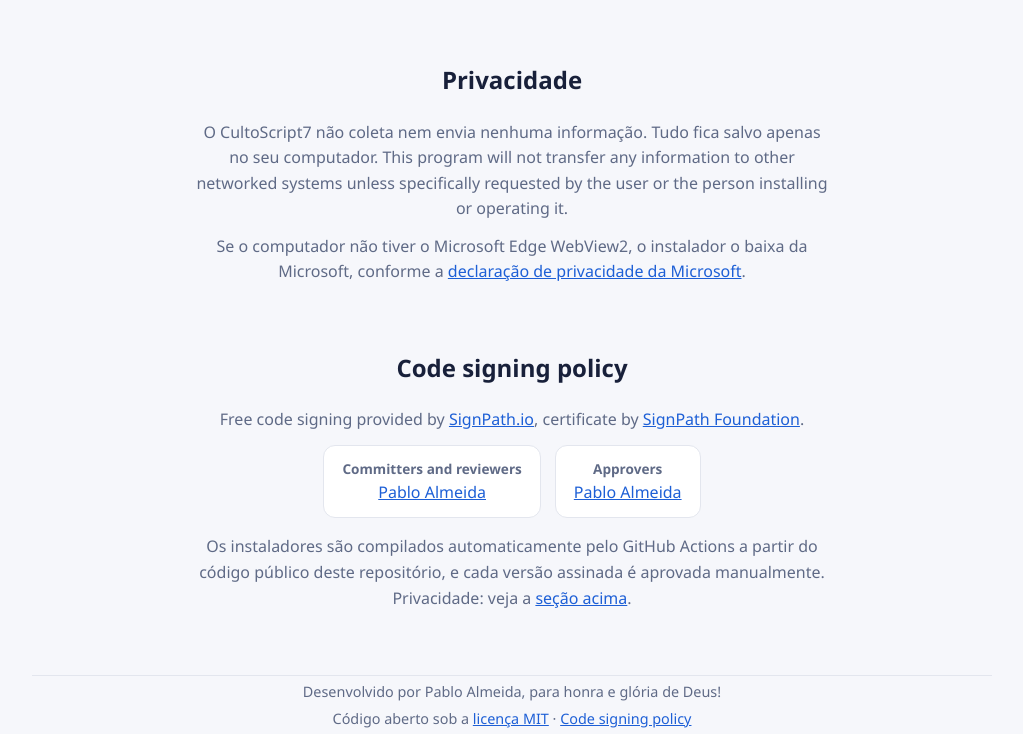
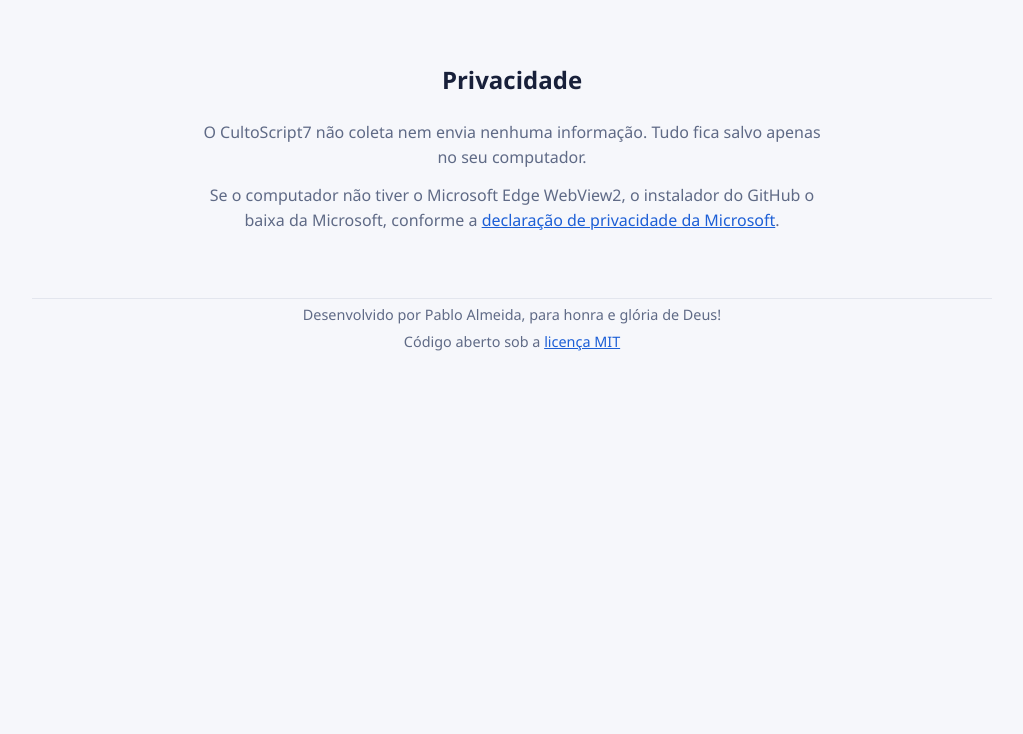
Before and after one commit to pablomalmeida777/CultoScript7, a plain HTML site: page docs/index.html in a window 1280 px wide. Shown: the part 2996-3730 px from the top of the page, without its empty margins (128-1151 px from the left). After the commit the page ends 3353 px from the top, so only its background shows below. Drawn offline with Linux system fonts and the light colour scheme.

Commit message:
Add files via upload

```diff
--- a/docs/index.html
+++ b/docs/index.html
@@ -194,9 +194,6 @@
     .faq summary { cursor: pointer; font-weight: 600; }
     .faq p { margin: 10px 0 0; color: var(--suave); }
     .texto { max-width: 640px; margin: 0 auto 12px; color: var(--suave); text-align: center; }
-    .papeis { display: flex; flex-wrap: wrap; gap: 14px; justify-content: center; margin: 8px 0 16px; }
-    .papeis div { padding: 12px 18px; border: 1px solid var(--linha); border-radius: 12px; background: var(--superficie); text-align: center; }
-    .papeis strong { display: block; font-size: 0.85rem; color: var(--suave); font-weight: 600; }
 
     footer { padding: 32px 0 48px; border-top: 1px solid var(--linha); text-align: center; color: var(--suave); font-size: 0.9rem; }
     footer p { margin: 4px 0; }
@@ -268,25 +265,14 @@
 
     <section id="privacidade">
       <h2>Privacidade</h2>
-      <p class="texto">O CultoScript7 não coleta nem envia nenhuma informação. Tudo fica salvo apenas no seu computador.
-        This program will not transfer any information to other networked systems unless specifically requested by the user or the person installing or operating it.</p>
-      <p class="texto">Se o computador não tiver o Microsoft Edge WebView2, o instalador o baixa da Microsoft, conforme a <a href="https://privacy.microsoft.com/privacystatement" target="_blank" rel="noopener">declaração de privacidade da Microsoft</a>.</p>
-    </section>
-
-    <section id="code-signing-policy">
-      <h2>Code signing policy</h2>
-      <p class="texto">Free code signing provided by <a href="https://about.signpath.io" target="_blank" rel="noopener">SignPath.io</a>, certificate by <a href="https://signpath.org" target="_blank" rel="noopener">SignPath Foundation</a>.</p>
-      <div class="papeis">
-        <div><strong>Committers and reviewers</strong><span><a href="https://github.com/pablomalmeida777" target="_blank" rel="noopener">Pablo Almeida</a></span></div>
-        <div><strong>Approvers</strong><span><a href="https://github.com/pablomalmeida777" target="_blank" rel="noopener">Pablo Almeida</a></span></div>
-      </div>
-      <p class="texto">Os instaladores são compilados automaticamente pelo GitHub Actions a partir do código público deste repositório, e cada versão assinada é aprovada manualmente. Privacidade: veja a <a href="#privacidade">seção acima</a>.</p>
+      <p class="texto">O CultoScript7 não coleta nem envia nenhuma informação. Tudo fica salvo apenas no seu computador.</p>
+      <p class="texto">Se o computador não tiver o Microsoft Edge WebView2, o instalador do GitHub o baixa da Microsoft, conforme a <a href="https://privacy.microsoft.com/privacystatement" target="_blank" rel="noopener">declaração de privacidade da Microsoft</a>.</p>
     </section>
   </main>
 
   <footer class="conteudo">
     <p>Desenvolvido por Pablo Almeida, para honra e glória de Deus!</p>
-    <p>Código aberto sob a <a href="https://github.com/pablomalmeida777/CultoScript7/blob/main/LICENSE" target="_blank" rel="noopener">licença MIT</a> · <a href="#code-signing-policy">Code signing policy</a></p>
+    <p>Código aberto sob a <a href="https://github.com/pablomalmeida777/CultoScript7/blob/main/LICENSE" target="_blank" rel="noopener">licença MIT</a></p>
   </footer>
 </body>
 </html>
```
Also changed, not shown: 1 other file.
